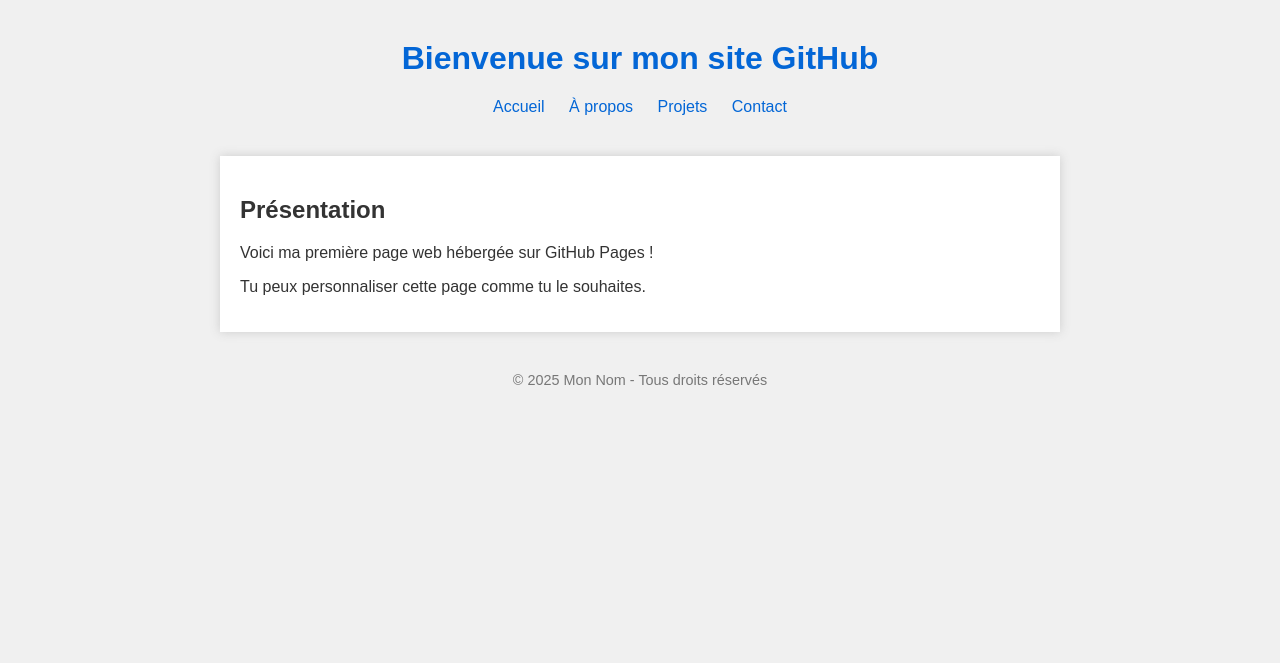
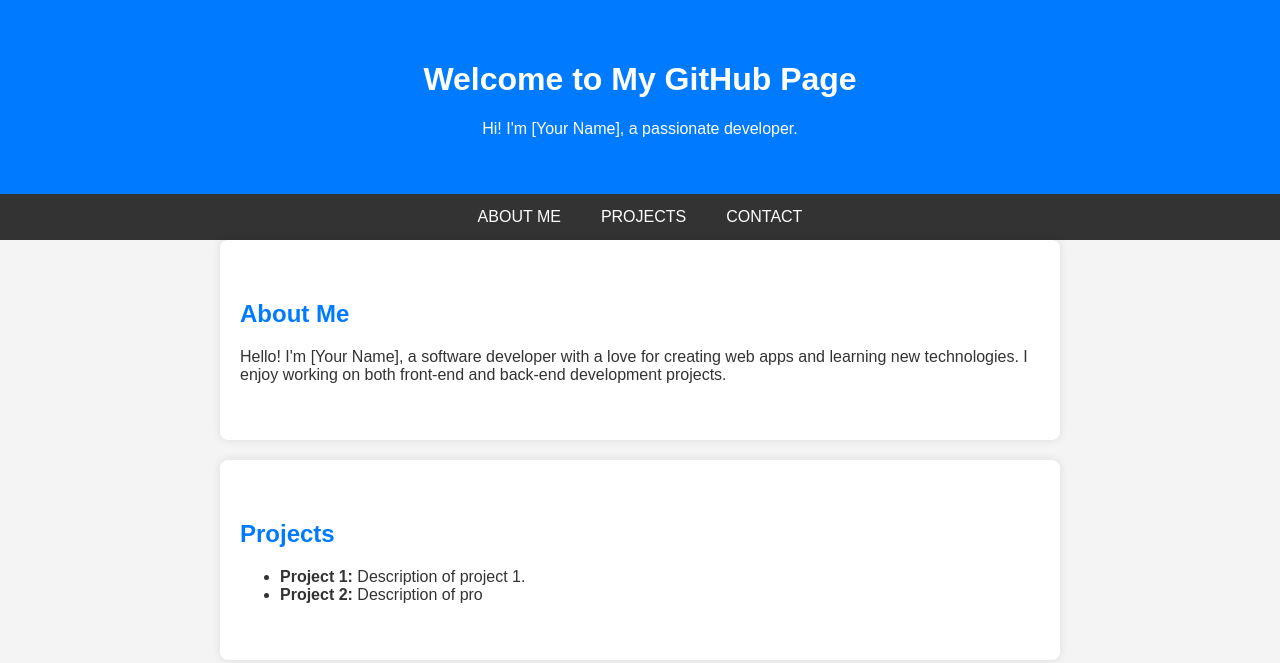
Before and after one commit to ronyramia/ronyramia.github.io, a plain HTML site: page index.html in a window 1280 px wide. Drawn offline with Linux system fonts and the light colour scheme.

Commit message:
Update index.html

```diff
--- a/index.html
+++ b/index.html
@@ -1,63 +1,76 @@
 <!DOCTYPE html>
-<html lang="fr">
+<html lang="en">
 <head>
   <meta charset="UTF-8">
   <meta name="viewport" content="width=device-width, initial-scale=1.0">
-    <title>Mon site GitHub</title>
+  <title>My GitHub Page</title>
   <style>
     body {
       font-family: Arial, sans-serif;
-            margin: 40px;
-            background-color: #f0f0f0;
+      margin: 0;
+      padding: 0;
+      background-color: #f4f4f4;
       color: #333;
     }
     header {
+      background-color: #007bff;
+      color: white;
+      padding: 40px 20px;
       text-align: center;
-            margin-bottom: 40px;
     }
-        h1 {
-            color: #0366d6;
+    nav {
+      display: flex;
+      justify-content: center;
+      background-color: #333;
     }
     nav a {
-            margin: 0 10px;
+      color: white;
+      padding: 14px 20px;
       text-decoration: none;
-            color: #0366d6;
+      text-transform: uppercase;
     }
     nav a:hover {
-            text-decoration: underline;
+      background-color: #575757;
     }
-        main {
+    section {
+      padding: 40px 20px;
       max-width: 800px;
-            margin: 0 auto;
-            background: white;
-            padding: 20px;
-            box-shadow: 0 0 10px #ccc;
+      margin: auto;
+      background-color: white;
+      margin-bottom: 20px;
+      border-radius: 8px;
+      box-shadow: 0 0 10px rgba(0,0,0,0.1);
+    }
+    h2 {
+      color: #007bff;
     }
     footer {
       text-align: center;
-            margin-top: 40px;
-            font-size: 0.9em;
-            color: #777;
+      padding: 20px;
+      background-color: #333;
+      color: white;
     }
   </style>
 </head>
 <body>
   <header>
-        <h1>Bienvenue sur mon site GitHub</h1>
+    <h1>Welcome to My GitHub Page</h1>
+    <p>Hi! I'm [Your Name], a passionate developer.</p>
+  </header>
+
   <nav>
-            <a href="#">Accueil</a>
-            <a href="#">À propos</a>
-            <a href="#">Projets</a>
-            <a href="#">Contact</a>
+    <a href="#about">About Me</a>
+    <a href="#projects">Projects</a>
+    <a href="#contact">Contact</a>
   </nav>
-    </header>
-    <main>
-        <h2>Présentation</h2>
-        <p>Voici ma première page web hébergée sur GitHub Pages !</p>
-        <p>Tu peux personnaliser cette page comme tu le souhaites.</p>
-    </main>
-    <footer>
-        &copy; 2025 Mon Nom - Tous droits réservés
-    </footer>
-</body>
-</html>
+
+  <section id="about">
+    <h2>About Me</h2>
+    <p>Hello! I'm [Your Name], a software developer with a love for creating web apps and learning new technologies. I enjoy working on both front-end and back-end development projects.</p>
+  </section>
+
+  <section id="projects">
+    <h2>Projects</h2>
+    <ul>
+      <li><strong>Project 1:</strong> Description of project 1.</li>
+      <li><strong>Project 2:</strong> Description of pro
```
Lines whose indentation alone changed are shown as unchanged.
